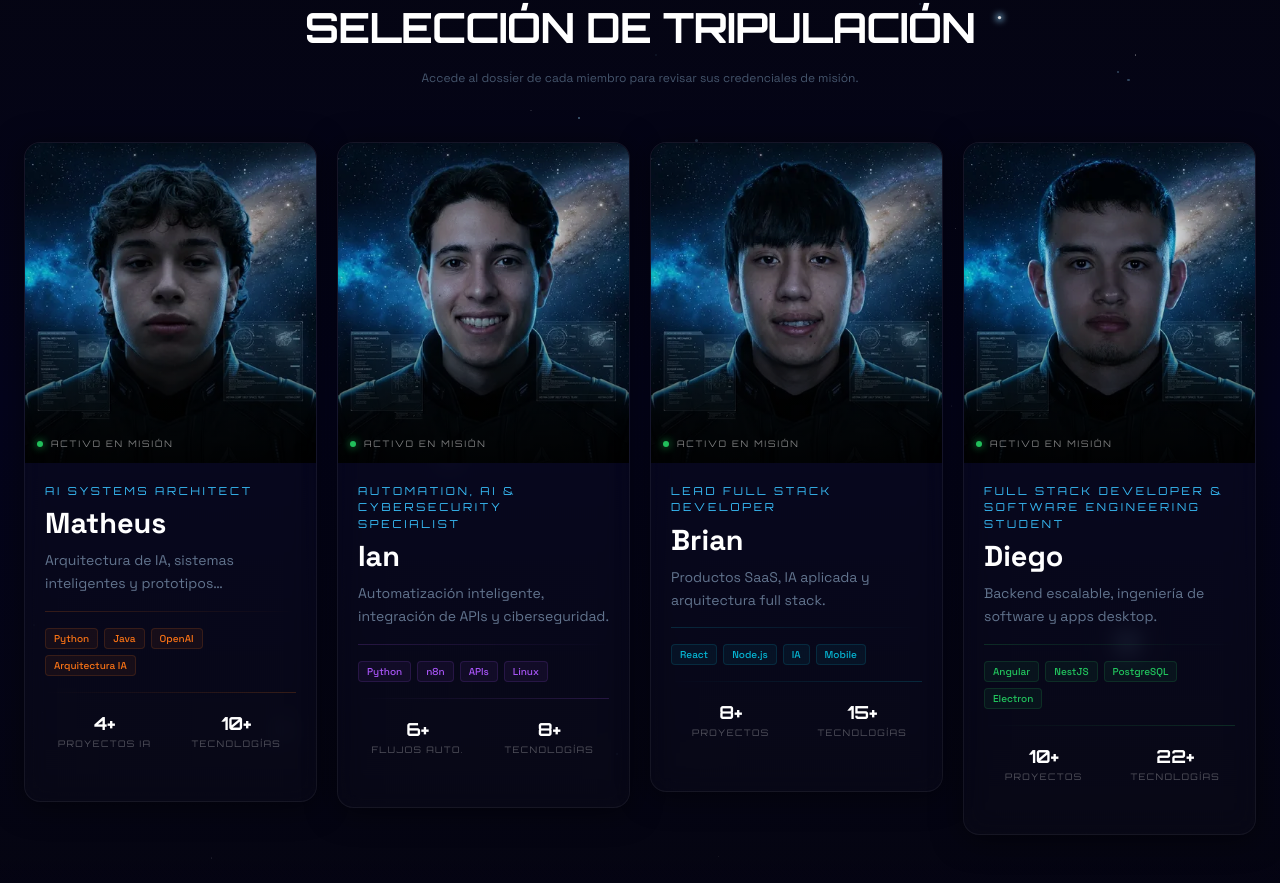
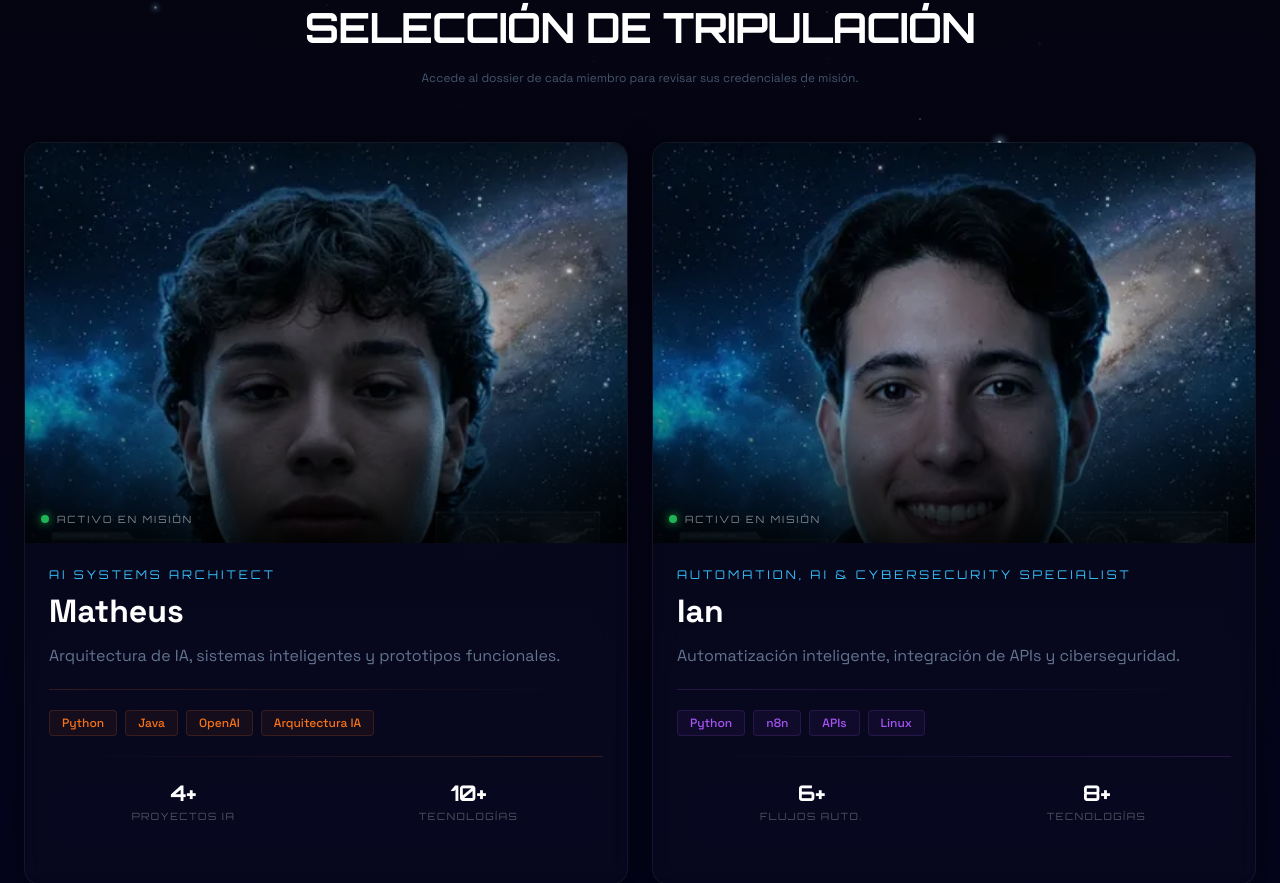
Before and after one commit to SYitan/Codefest, a React (Vite) app: page / in a window 1280 px wide. Shown: the part 1322-2205 px from the top of the page. Built offline with nearby package versions, Linux system fonts and the light colour scheme.

Commit message:
size: cards a 2 columnas, foto 400px, texto más grande (name 2rem, desc base, badges xs)

```diff
--- a/src/app/components/TeamSection.tsx
+++ b/src/app/components/TeamSection.tsx
@@ -117,8 +117,8 @@ function CrewCard({ member, isSelected, onClick, index }: {
         />
 
         {/* Photo */}
-        <div className="relative overflow-hidden" style={{ height: 320 }}>
-          <div className="absolute inset-0 z-[1]" style={{ background: `linear-gradient(to top, rgba(0,0,0,0.85) 0%, transparent 50%)` }} />
+        <div className="relative overflow-hidden" style={{ height: 400 }}>
+          <div className="absolute inset-0 z-[1]" style={{ background: `linear-gradient(to top, rgba(0,0,0,0.85) 0%, transparent 45%)` }} />
           <motion.img
             src={member.photo} alt={member.name}
             className="w-full h-full object-cover object-top"
@@ -126,45 +126,45 @@ function CrewCard({ member, isSelected, onClick, index }: {
             whileHover={{ filter: "brightness(1.08)", scale: 1.05 }}
             transition={{ duration: 0.4 }}
           />
-          <div className="absolute bottom-3 left-3 z-[2] flex items-center gap-2">
+          <div className="absolute bottom-4 left-4 z-[2] flex items-center gap-2">
             <motion.div
-              className="w-1.5 h-1.5 rounded-full"
-              style={{ background: "#22c55e", boxShadow: "0 0 8px #22c55e" }}
+              className="w-2 h-2 rounded-full"
+              style={{ background: "#22c55e", boxShadow: "0 0 10px #22c55e" }}
               animate={{ opacity: [1, 0.3, 1] }}
               transition={{ duration: 2, repeat: Infinity }}
             />
-            <span className="text-[9px] uppercase tracking-[0.2em] text-white/50" style={{ fontFamily: "'Orbitron', monospace" }}>
+            <span className="text-[10px] uppercase tracking-[0.2em] text-white/50" style={{ fontFamily: "'Orbitron', monospace" }}>
               ACTIVO EN MISIÓN
             </span>
           </div>
         </div>
 
         {/* Content */}
-        <div className="p-5">
+        <div className="p-6">
           {/* Rol */}
-          <div className="text-[11px] uppercase tracking-[0.25em] mb-1.5" style={{ color: "#38bdf8", fontFamily: "'Orbitron', monospace" }}>
+          <div className="text-xs uppercase tracking-[0.25em] mb-2" style={{ color: "#38bdf8", fontFamily: "'Orbitron', monospace" }}>
             {member.rol}
           </div>
 
           {/* Name */}
-          <h3 className="text-white font-bold leading-tight mb-2" style={{ fontSize: "1.8rem", fontFamily: "'Space Grotesk', sans-serif" }}>
+          <h3 className="text-white font-bold leading-tight mb-3" style={{ fontSize: "2rem", fontFamily: "'Space Grotesk', sans-serif" }}>
             {member.shortName}
           </h3>
 
           {/* Description */}
-          <p className="text-slate-500 text-sm leading-relaxed line-clamp-2" style={{ fontFamily: "'Space Grotesk', sans-serif" }}>
+          <p className="text-slate-500 text-base leading-relaxed line-clamp-2" style={{ fontFamily: "'Space Grotesk', sans-serif" }}>
             {member.perfil}
           </p>
 
           {/* Divider */}
-          <div className="h-px my-4" style={{ background: `linear-gradient(90deg, ${member.color}30, transparent)` }} />
+          <div className="h-px my-5" style={{ background: `linear-gradient(90deg, ${member.color}30, transparent)` }} />
 
           {/* Specialties as badges */}
-          <div className="flex flex-wrap gap-1.5">
+          <div className="flex flex-wrap gap-2">
             {member.specialties.map((s) => (
               <span
                 key={s}
-                className="text-[10px] px-2 py-0.5 rounded font-medium"
+                className="text-xs px-3 py-1 rounded font-medium"
                 style={{
                   background: `${member.color}10`,
                   border: `1px solid ${member.color}25`,
@@ -178,21 +178,21 @@ function CrewCard({ member, isSelected, onClick, index }: {
           </div>
 
           {/* Divider */}
-          <div className="h-px my-4" style={{ background: `linear-gradient(90deg, transparent, ${member.color}30)` }} />
+          <div className="h-px my-5" style={{ background: `linear-gradient(90deg, transparent, ${member.color}30)` }} />
 
           {/* Stats row — only first two */}
-          <div className="grid grid-cols-2 gap-3">
+          <div className="grid grid-cols-2 gap-4">
             {member.stats.slice(0, 2).map((stat) => (
               <div key={stat.label} className="text-center">
-                <div className="text-lg font-bold text-white" style={{ fontFamily: "'Orbitron', monospace" }}>{stat.value}</div>
-                <div className="text-[9px] uppercase tracking-[0.15em]" style={{ color: "rgba(255,255,255,0.3)", fontFamily: "'Orbitron', monospace" }}>{stat.label}</div>
+                <div className="text-[1.35rem] font-bold text-white" style={{ fontFamily: "'Orbitron', monospace" }}>{stat.value}</div>
+                <div className="text-[10px] uppercase tracking-[0.15em]" style={{ color: "rgba(255,255,255,0.3)", fontFamily: "'Orbitron', monospace" }}>{stat.label}</div>
               </div>
             ))}
           </div>
 
           {/* VER DOSSIER — appears on hover */}
           <motion.div
-            className="mt-4 text-[10px] uppercase tracking-[0.2em] text-center opacity-0 group-hover:opacity-100 transition-opacity duration-300"
+            className="mt-5 text-xs uppercase tracking-[0.2em] text-center opacity-0 group-hover:opacity-100 transition-opacity duration-300"
             style={{ color: member.color, fontFamily: "'Orbitron', monospace" }}
           >
             VER DOSSIER →
@@ -532,7 +532,7 @@ export function TeamSection() {
           <p className="text-slate-600 max-w-md mx-auto text-xs" style={{ fontFamily: "'Space Grotesk', sans-serif" }}>{teamSection.subtitle}</p>
         </motion.div>
 
-        <div className="grid sm:grid-cols-2 lg:grid-cols-4 gap-5">
+        <div className="grid sm:grid-cols-2 gap-6">
           {crewMembers.map((m, i) => (
             <CrewCard key={m.id} member={m} isSelected={selectedId === m.id} onClick={() => setSelectedId((prev) => (prev === m.id ? null : m.id))} index={i} />
           ))}
```
